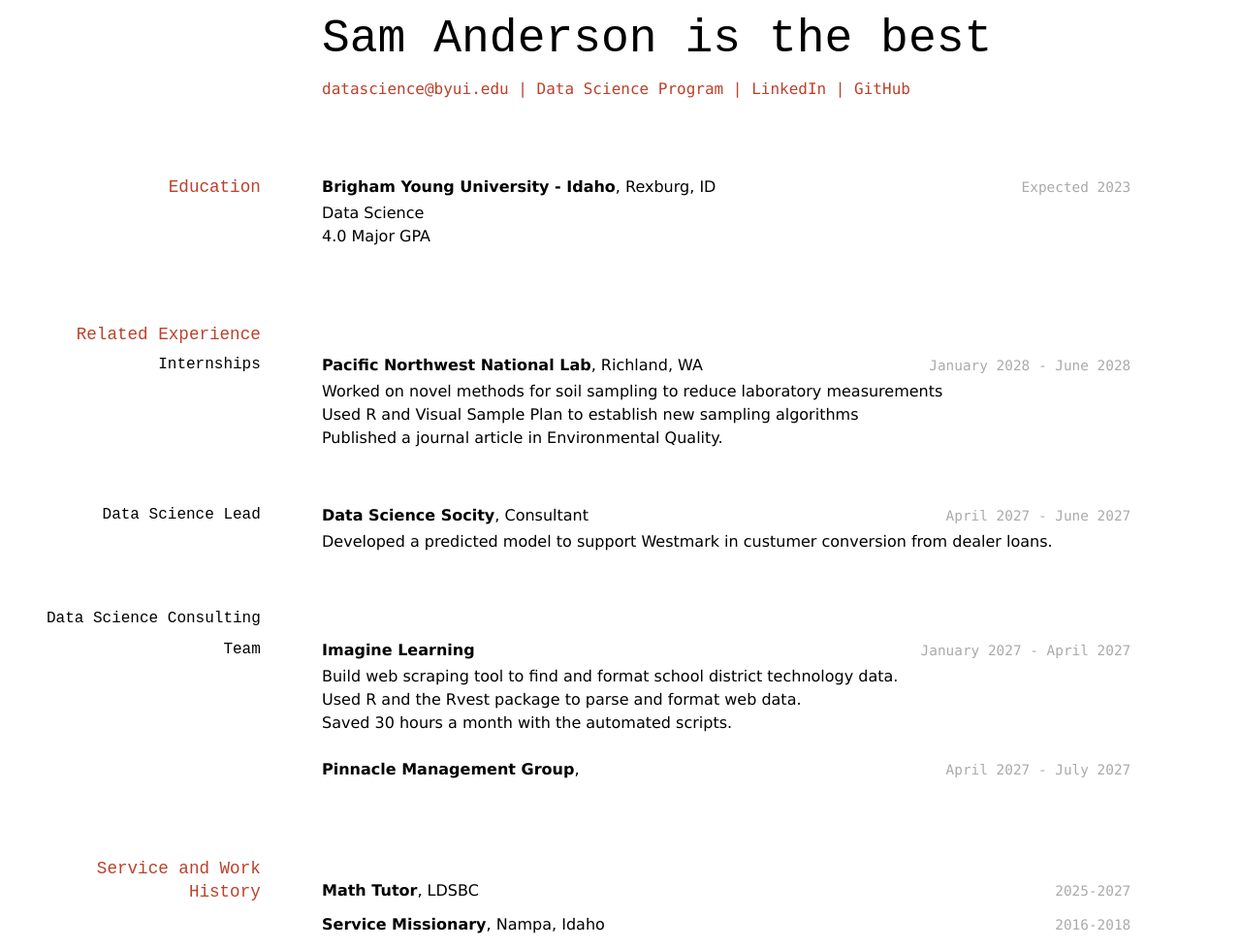
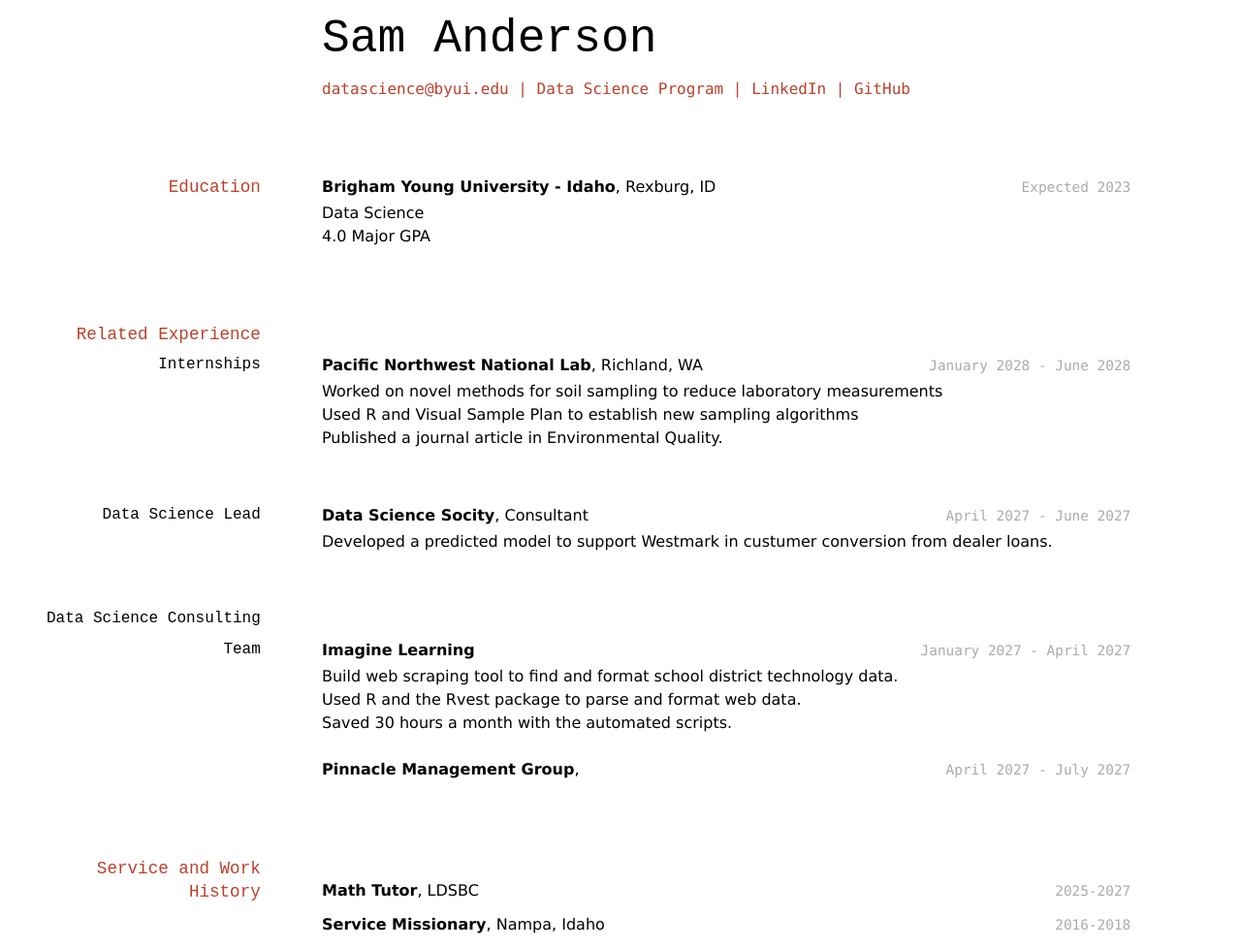
Before and after one commit to sanderson0398/Anderson-Samuel-Resume, a Jekyll site: the page built from docs/index.md, in a window 1280 px wide. Shown: the whole page at 97% size. Built offline with Jekyll 4.4.1, drawn with Linux system fonts in a browser that asks for light colours.

Commit message:
Update index.md

```diff
--- a/docs/index.md
+++ b/docs/index.md
@@ -2,7 +2,7 @@
 layout: cv
 title: Sam Anderson's Resume
 ---
-# Sam Anderson is the best
+# Sam Anderson
 
 <div id="webaddress">
 <a href="datascience@byui.edu">datascience@byui.edu</a>
```
